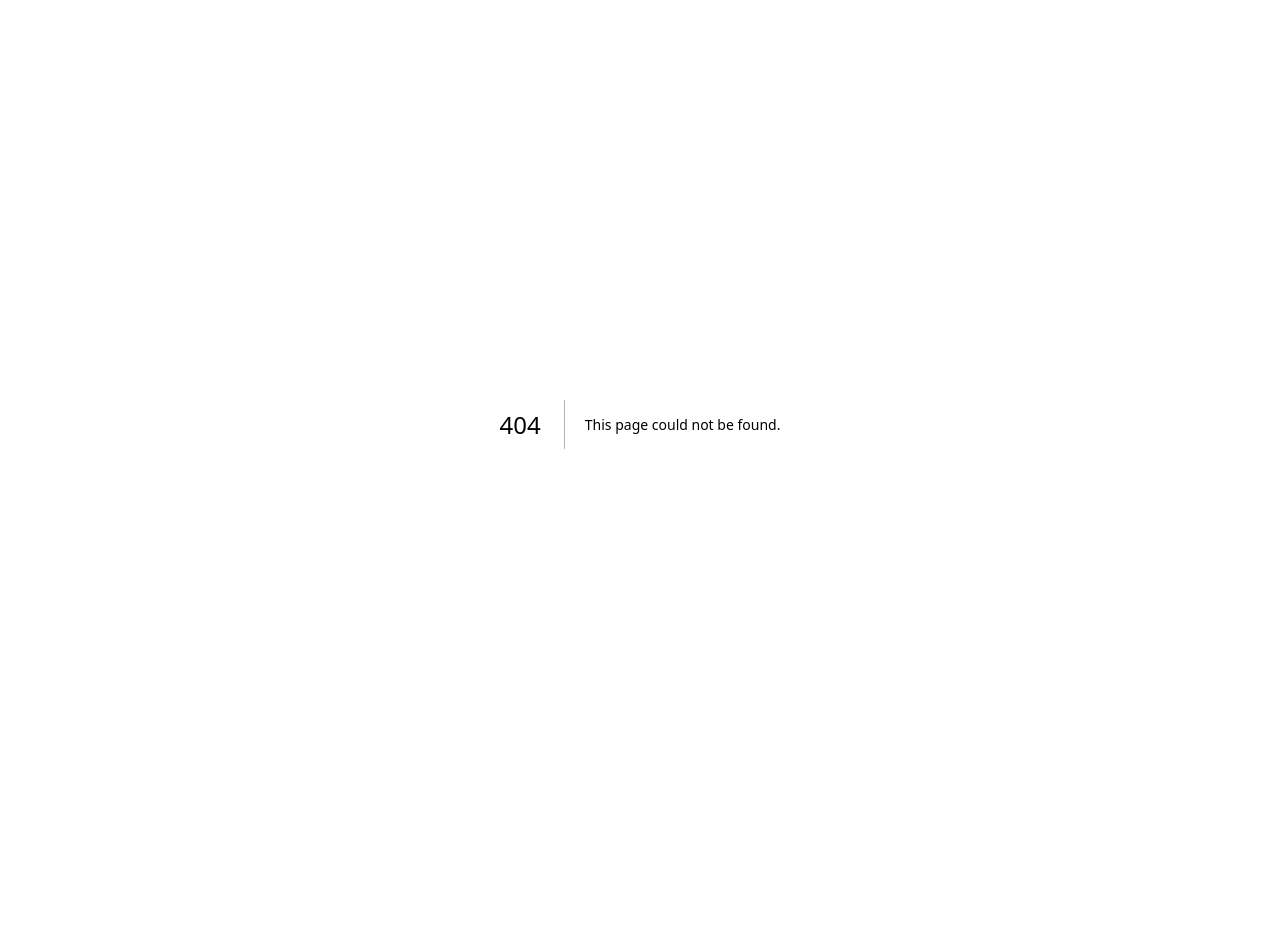
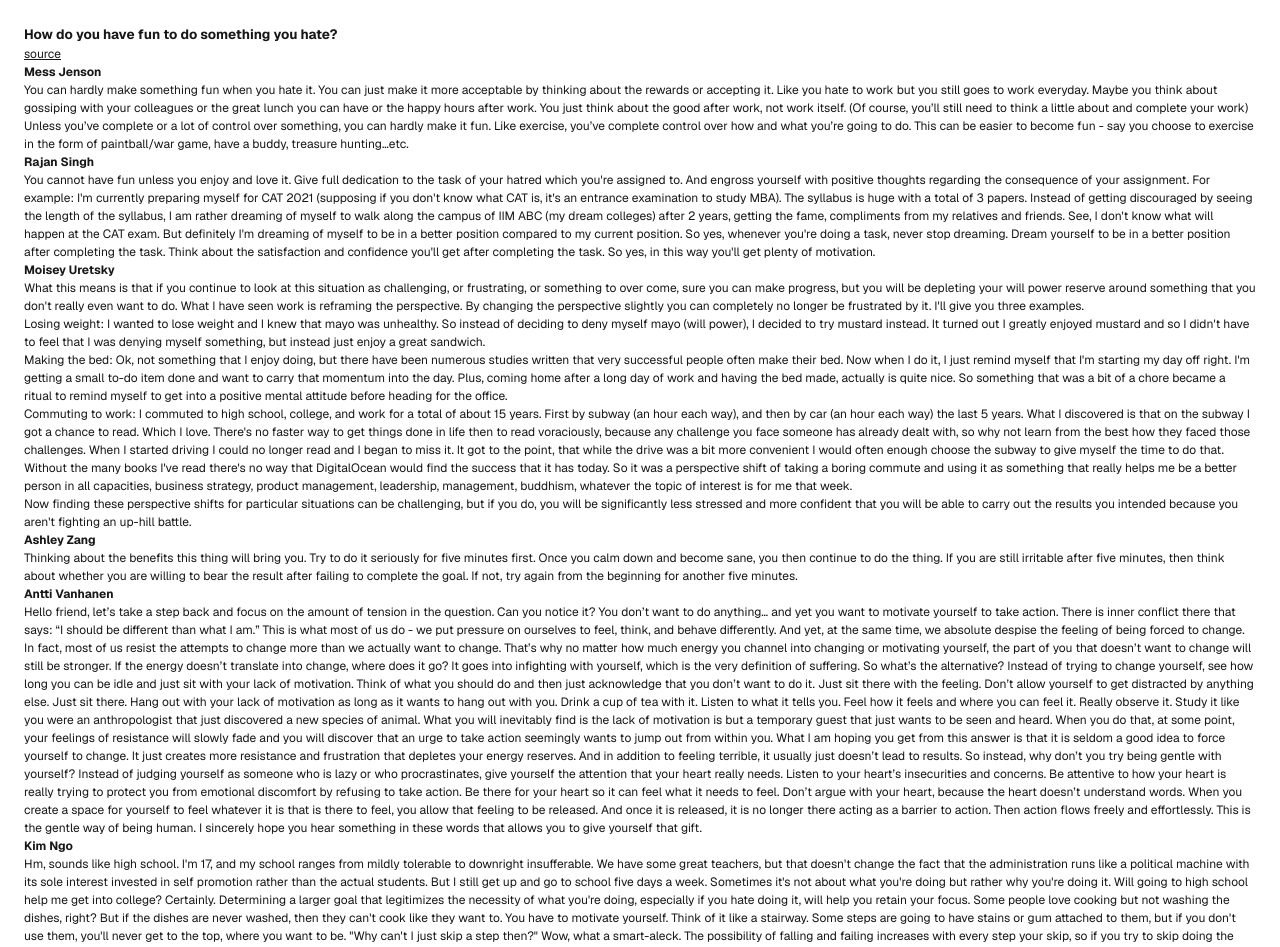
Before and after one commit to kldavis4/vercelians-can-ship, a Next.js app: page /hate in a window 1280 px wide. Before the commit this address had no page. Shown: the top 947 px of the page. Before the commit the page ends 848 px from the top, so only its background shows below. Built offline with nearby package versions, Linux system fonts and the light colour scheme.

Commit message:
add new page

```diff
--- /dev/null
+++ b/app/hate/page.tsx
@@ -0,0 +1,139 @@
+export default async function Hate() {
+
+    return <div>
+        <h1 className="text-lg font-bold">How do you have fun to do something you hate?</h1>
+        <a className="underline" href="https://www.quora.com/How-do-you-have-fun-to-do-something-you-hate">source</a>
+        <div>
+            <h2 className="font-bold">Mess Jenson</h2>
+        You can hardly make something fun when you hate it. You can just make it more acceptable by thinking about the rewards or accepting it.
+
+Like you hate to work but you still goes to work everyday. Maybe you think about gossiping with your colleagues or the great lunch you can have or the happy hours after work. You just think about the good after work, not work itself. (Of course, you’ll still need to think a little about and complete your work)
+
+Unless you’ve complete or a lot of control over something, you can hardly make it fun.
+
+Like exercise, you’ve complete control over how and what you’re going to do. This can be easier to become fun - say you choose to exercise in the form of paintball/war game, have a buddy, treasure hunting…etc.
+        </div>
+        <div>
+            <h2 className="font-bold">Rajan Singh</h2>
+            You cannot have fun unless you enjoy and love it. Give full dedication to the task of your hatred which you're assigned to. And engross yourself with positive thoughts regarding the consequence of your assignment.
+
+For example: I'm currently preparing myself for CAT 2021 (supposing if you don't know what CAT is, it's an entrance examination to study MBA). The syllabus is huge with a total of 3 papers. Instead of getting discouraged by seeing the length of the syllabus, I am rather dreaming of myself to walk along the campus of IIM ABC (my dream colleges) after 2 years, getting the fame, compliments from my relatives and friends. See, I don't know what will happen at the CAT exam. But definitely I'm dreaming of myself to be in a better position compared to my current position. So yes, whenever you're doing a task, never stop dreaming. Dream yourself to be in a better position after completing the task. Think about the satisfaction and confidence you'll get after completing the task. So yes, in this way you'll get plenty of motivation.
+        </div>
+        <div>
+            <h2 className="font-bold">Moisey Uretsky</h2>
+            What this means is that if you continue to look at this situation as challenging, or frustrating, or something to over come, sure you can make progress, but you will be depleting your will power reserve around something that you don't really even want to do.
+
+What I have seen work is reframing the perspective. By changing the perspective slightly you can completely no longer be frustrated by it. I'll give you three examples.
+
+<p>Losing weight: I wanted to lose weight and I knew that mayo was unhealthy. So instead of deciding to deny myself mayo (will power), I decided to try mustard instead. It turned out I greatly enjoyed mustard and so I didn't have to feel that I was denying myself something, but instead just enjoy a great sandwich.</p>
+<p>Making the bed: Ok, not something that I enjoy doing, but there have been numerous studies written that very successful people often make their bed. Now when I do it, I just remind myself that I'm starting my day off right. I'm getting a small to-do item done and want to carry that momentum into the day. Plus, coming home after a long day of work and having the bed made, actually is quite nice. So something that was a bit of a chore became a ritual to remind myself to get into a positive mental attitude before heading for the office.</p>
+<p>Commuting to work: I commuted to high school, college, and work for a total of about 15 years. First by subway (an hour each way), and then by car (an hour each way) the last 5 years. What I discovered is that on the subway I got a chance to read. Which I love. There's no faster way to get things done in life then to read voraciously, because any challenge you face someone has already dealt with, so why not learn from the best how they faced those challenges. When I started driving I could no longer read and I began to miss it. It got to the point, that while the drive was a bit more convenient I would often enough choose the subway to give myself the time to do that. Without the many books I've read there's no way that DigitalOcean would find the success that it has today. So it was a perspective shift of taking a boring commute and using it as something that really helps me be a better person in all capacities, business strategy, product management, leadership, management, buddhism, whatever the topic of interest is for me that week.</p>
+
+Now finding these perspective shifts for particular situations can be challenging, but if you do, you will be significantly less stressed and more confident that you will be able to carry out the results you intended because you aren't fighting an up-hill battle.
+        </div>
+
+        <div>
+            <h2 className="font-bold">Ashley Zang</h2>
+            Thinking about the benefits this thing will bring you. Try to do it seriously for five minutes first. Once you calm down and become sane, you then continue to do the thing.
+
+If you are still irritable after five minutes, then think about whether you are willing to bear the result after failing to complete the goal. If not, try again from the beginning for another five minutes.
+        </div>
+
+        <div>
+            <h2 className="font-bold">Antti Vanhanen</h2>
+            Hello friend,
+
+let’s take a step back and focus on the amount of tension in the question.
+
+Can you notice it?
+
+You don’t want to do anything… and yet you want to motivate yourself to take action.
+
+There is inner conflict there that says:
+
+“I should be different than what I am.”
+
+This is what most of us do - we put pressure on ourselves to feel, think, and behave differently.
+
+And yet, at the same time, we absolute despise the feeling of being forced to change.
+
+In fact, most of us resist the attempts to change more than we actually want to change.
+
+That’s why no matter how much energy you channel into changing or motivating yourself, the part of you that doesn’t want to change will still be stronger.
+
+If the energy doesn’t translate into change, where does it go?
+
+It goes into infighting with yourself, which is the very definition of suffering.
+
+So what’s the alternative?
+
+Instead of trying to change yourself, see how long you can be idle and just sit with your lack of motivation.
+
+Think of what you should do and then just acknowledge that you don’t want to do it.
+
+Just sit there with the feeling.
+
+Don’t allow yourself to get distracted by anything else.
+
+Just sit there.
+
+Hang out with your lack of motivation as long as it wants to hang out with you.
+
+Drink a cup of tea with it.
+
+Listen to what it tells you.
+
+Feel how it feels and where you can feel it.
+
+Really observe it. Study it like you were an anthropologist that just discovered a new species of animal.
+
+What you will inevitably find is the lack of motivation is but a temporary guest that just wants to be seen and heard.
+
+When you do that, at some point, your feelings of resistance will slowly fade and you will discover that an urge to take action seemingly wants to jump out from within you.
+
+What I am hoping you get from this answer is that it is seldom a good idea to force yourself to change.
+
+It just creates more resistance and frustration that depletes your energy reserves.
+
+And in addition to feeling terrible, it usually just doesn’t lead to results.
+
+So instead, why don’t you try being gentle with yourself?
+
+Instead of judging yourself as someone who is lazy or who procrastinates, give yourself the attention that your heart really needs.
+
+Listen to your heart’s insecurities and concerns.
+
+Be attentive to how your heart is really trying to protect you from emotional discomfort by refusing to take action.
+
+Be there for your heart so it can feel what it needs to feel.
+
+Don’t argue with your heart, because the heart doesn’t understand words.
+
+When you create a space for yourself to feel whatever it is that is there to feel, you allow that feeling to be released.
+
+And once it is released, it is no longer there acting as a barrier to action.
+
+Then action flows freely and effortlessly.
+
+This is the gentle way of being human.
+
+I sincerely hope you hear something in these words that allows you to give yourself that gift.
+        </div>
+        <div>
+            <h2 className="font-bold">Kim Ngo</h2>
+            Hm, sounds like high school.
+
+I'm 17, and my school ranges from mildly tolerable to downright insufferable. We have some great teachers, but that doesn't change the fact that the administration runs like a political machine with its sole interest invested in self promotion rather than the actual students.
+
+But I still get up and go to school five days a week. Sometimes it's not about what you're doing but rather why you're doing it. Will going to high school help me get into college? Certainly. Determining a larger goal that legitimizes the necessity of what you're doing, especially if you hate doing it, will help you retain your focus.
+
+Some people love cooking but not washing the dishes, right? But if the dishes are never washed, then they can't cook like they want to.
+
+You have to motivate yourself. Think of it like a stairway. Some steps are going to have stains or gum attached to them, but if you don't use them, you'll never get to the top, where you want to be.
+
+"Why can't I just skip a step then?" Wow, what a smart-aleck. The possibility of falling and failing increases with every step your skip, so if you try to skip doing the things you don't like, you might be keep falling back onto the ground, nowhere near your goal.
+
+I hope whatever you're doing is not mind-numbingly tedious. Best of luck.
+        </div>
+    </div>;
+  }
```
